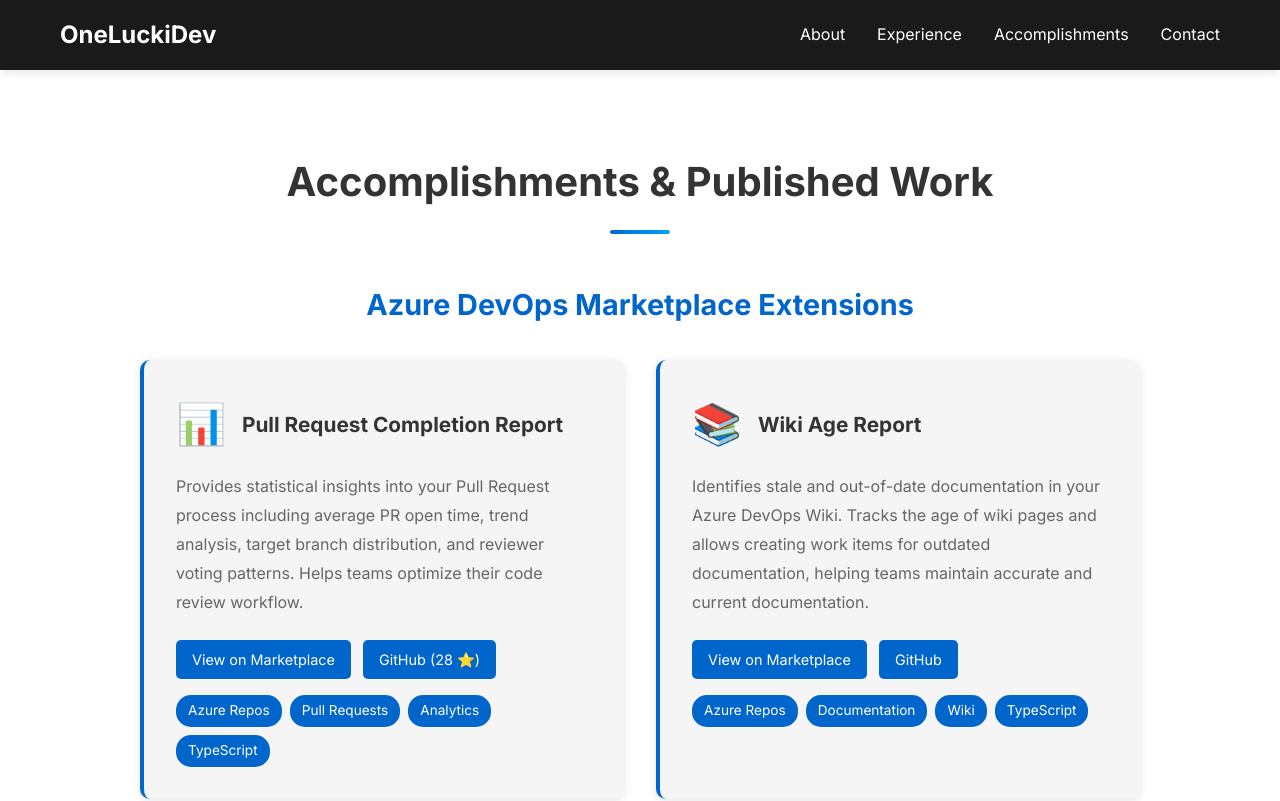
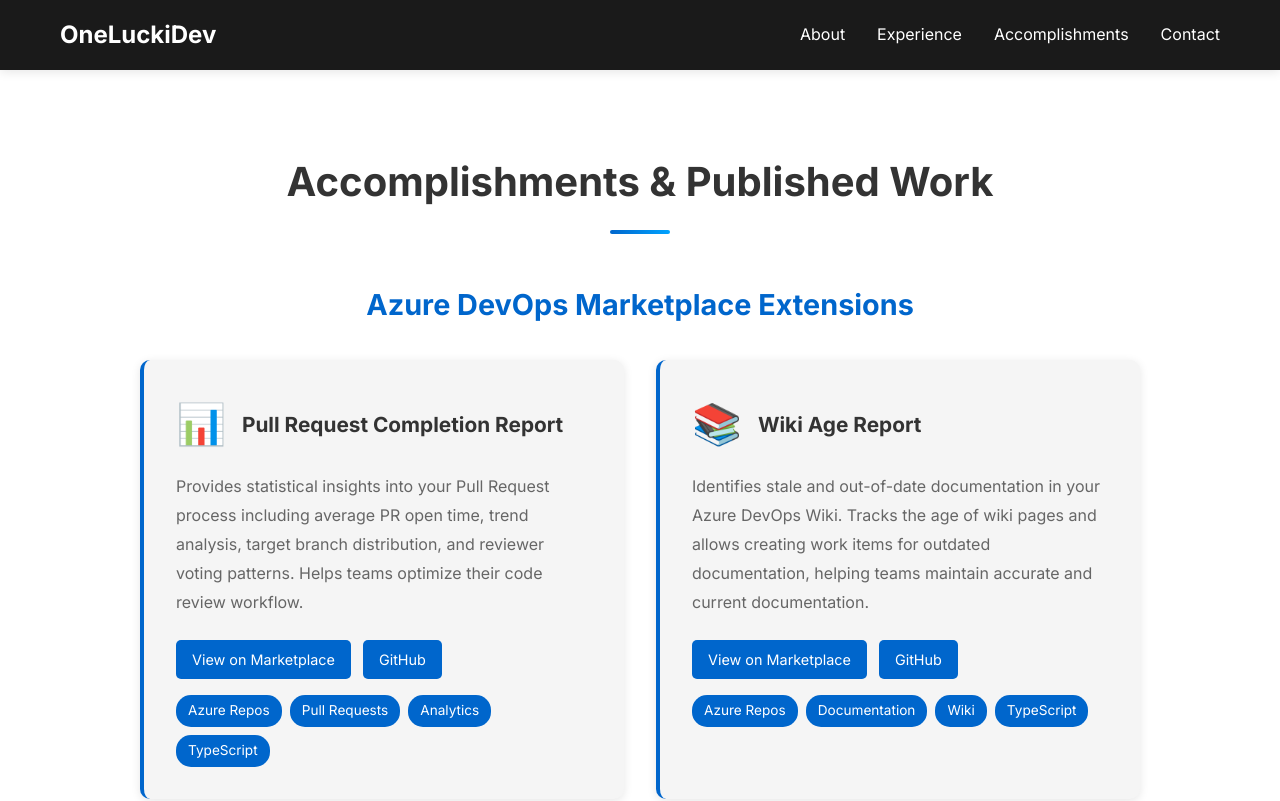
Before and after one commit to jeffpriz/oneluckidev-site, a React (Vite) app: page /accomplishments in a window 1280 px wide. Shown: the top 801 px of the page. Built offline with nearby package versions, Linux system fonts and the light colour scheme.

Commit message:
Remove hardcoded star count to avoid maintenance burden
Co-authored-by: jeffpriz <10476939+jeffpriz@users.noreply.github.com>

```diff
--- a/src/pages/Accomplishments.tsx
+++ b/src/pages/Accomplishments.tsx
@@ -26,7 +26,7 @@ const Accomplishments = () => {
                 </a>
                 <a href="https://github.com/jeffpriz/devops-pr-stats"
                    target="_blank" rel="noopener noreferrer" className="project-link">
-                  GitHub (28 ⭐)
+                  GitHub
                 </a>
               </div>
               <div className="project-tags">
```
